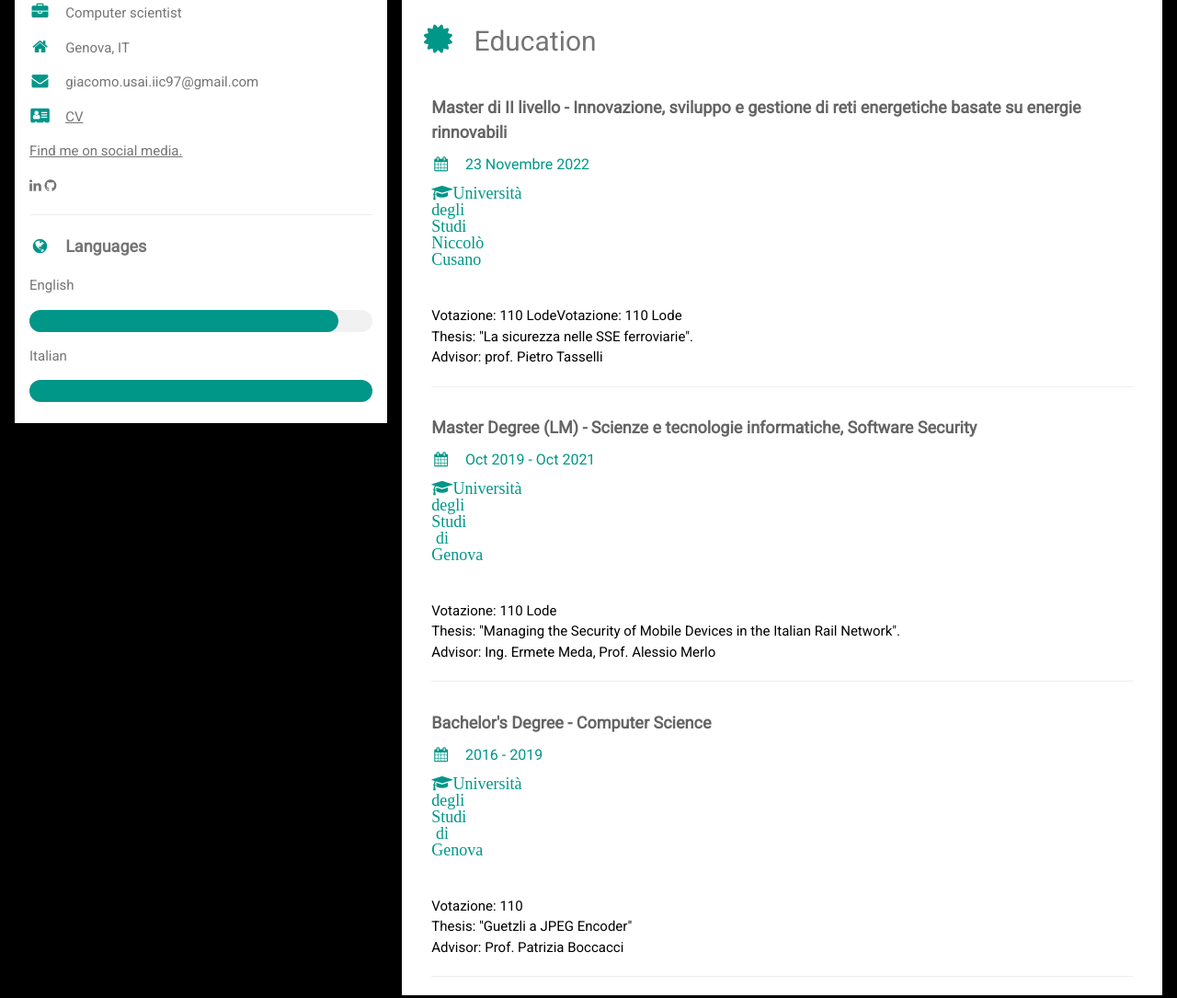
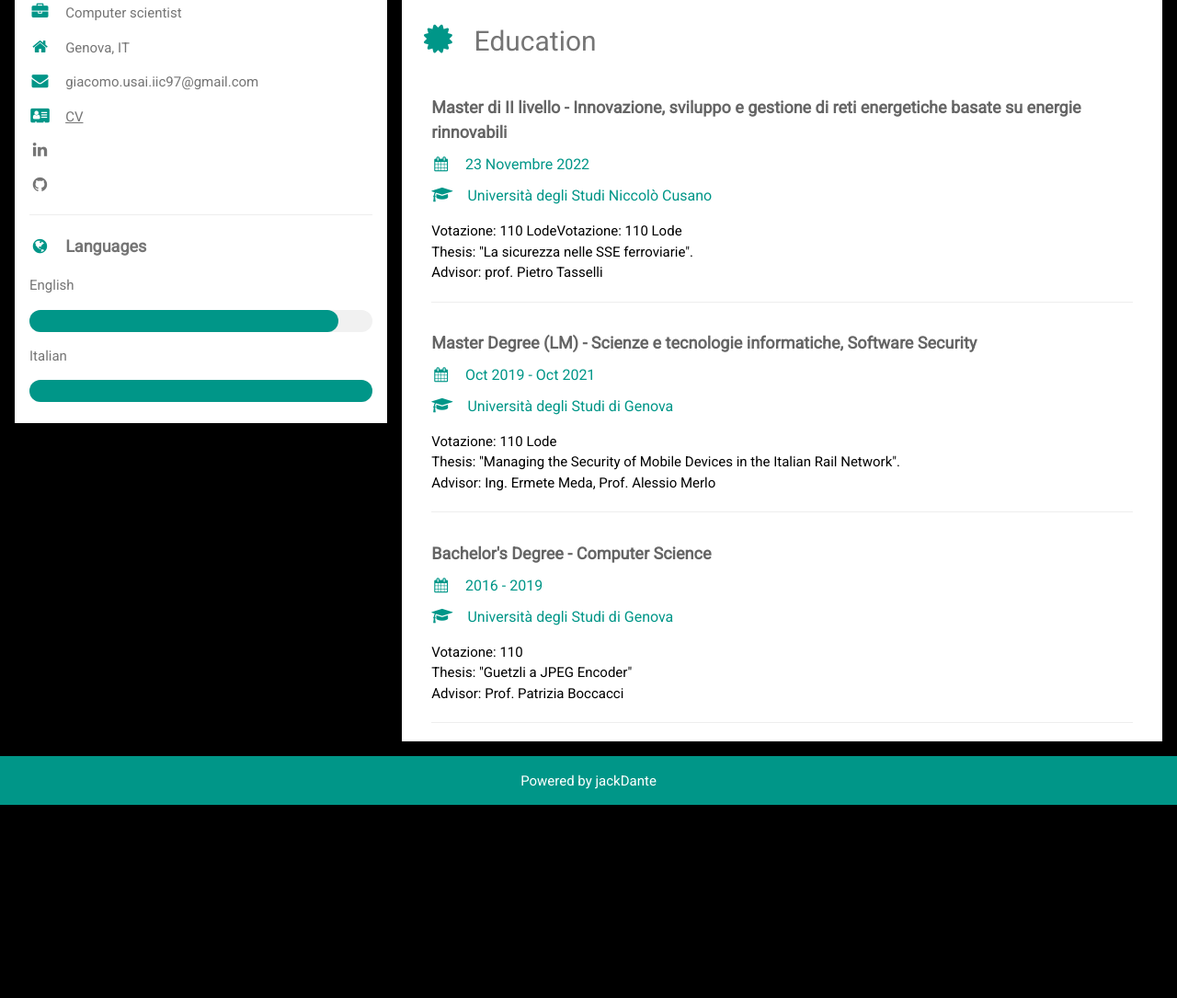
Before and after one commit to jackDante/jackDante.github.io, a plain HTML site: page index.html in a window 1280 px wide. Shown: the part 433-1518 px from the top of the page at 92% size. After the commit the page ends 1308 px from the top, so only its background shows below. Drawn offline with nearby package versions, Linux system fonts and the light colour scheme.

Commit message:
Update index.html

```diff
--- a/index.html
+++ b/index.html
@@ -34,9 +34,8 @@ html,body,h1,h2,h3,h4,h5,h6 {font-family: "Roboto", sans-serif}
           <p><i class="fa fa-home fa-fw w3-margin-right w3-large w3-text-teal"></i>Genova, IT</p>
           <p><i class="fa fa-envelope fa-fw w3-margin-right w3-large w3-text-teal"></i>giacomo.usai.iic97@gmail.com</p>
           <p><i class="fa fa-address-card fa-fw w3-margin-right w3-large w3-text-teal"></i><a href="cv.pdf">CV</p>
-          <p>Find me on social media.</p>
-          <a href="https://www.linkedin.com/in/giacomo-usai-134622161/"><i class="fa fa-linkedin w3-hover-opacity"></i></a>
-          <a href="https://github.com/jackDante"><i class="fa fa-github w3-hover-opacity"></i></a>
+          <p><i class="fa fa-linkedin fa-fw w3-margin-right w3-large"></i><a href="https://www.linkedin.com/in/giacomo-usai-134622161/"></a></p>
+          <p><i class="fa fa-github fa-fw w3-margin-right w3-large"></i><a href="https://github.com/jackDante"></a></p>
           <hr>
 
           <p class="w3-large w3-text-theme"><b><i class="fa fa-globe fa-fw w3-margin-right w3-text-teal"></i>Languages</b></p>
@@ -79,9 +78,8 @@ html,body,h1,h2,h3,h4,h5,h6 {font-family: "Roboto", sans-serif}
         <div class="w3-container">
           <h5 class="w3-opacity"><b>Master di II livello - Innovazione, sviluppo e gestione di reti energetiche basate su energie rinnovabili</b></h5>
           <h6 class="w3-text-teal"><i class="fa fa-calendar fa-fw w3-margin-right"></i>23 Novembre 2022</h6>
-          <i class="fa fa-graduation-cap fa-fw w3-margin-right w3-large w3-text-teal">Università degli Studi Niccolò Cusano</i>
-          <p>
-          <br>Votazione: 110 LodeVotazione: 110 Lode
+          <h6 class="w3-text-teal"> <i class="fa fa-graduation-cap fa-fw w3-margin-right w3-large w3-text-teal"></i>Università degli Studi Niccolò Cusano</h6>
+          <p>Votazione: 110 LodeVotazione: 110 Lode
           <br>Thesis: "La sicurezza nelle SSE ferroviarie".
           <br>Advisor: prof. Pietro Tasselli</p>
           <hr>
@@ -89,9 +87,8 @@ html,body,h1,h2,h3,h4,h5,h6 {font-family: "Roboto", sans-serif}
         <div class="w3-container">
           <h5 class="w3-opacity"><b>Master Degree (LM) - Scienze e tecnologie informatiche, Software Security</b></h5>
           <h6 class="w3-text-teal"><i class="fa fa-calendar fa-fw w3-margin-right"></i>Oct 2019 - Oct 2021</h6>
-          <i class="fa fa-graduation-cap fa-fw w3-margin-right w3-large w3-text-teal">Università degli Studi di Genova</i>
-          <p>
-          <br>Votazione: 110 Lode
+          <h6 class="w3-text-teal"><i class="fa fa-graduation-cap fa-fw w3-margin-right w3-large w3-text-teal"></i>Università degli Studi di Genova</h6>
+          <p>Votazione: 110 Lode
           <br>Thesis: "Managing the Security of Mobile Devices in the Italian Rail Network".
           <br>Advisor: Ing. Ermete Meda, Prof. Alessio Merlo</p>
           <hr>
@@ -99,9 +96,8 @@ html,body,h1,h2,h3,h4,h5,h6 {font-family: "Roboto", sans-serif}
         <div class="w3-container">
           <h5 class="w3-opacity"><b>Bachelor's Degree - Computer Science</b></h5>
           <h6 class="w3-text-teal"><i class="fa fa-calendar fa-fw w3-margin-right"></i>2016 - 2019</h6>
-          <i class="fa fa-graduation-cap fa-fw w3-margin-right w3-large w3-text-teal">Università degli Studi di Genova</i>
-          <p>
-          <br>Votazione: 110
+          <h6 class="w3-text-teal"><i class="fa fa-graduation-cap fa-fw w3-margin-right w3-large w3-text-teal"></i>Università degli Studi di Genova</h6>
+          <p>Votazione: 110
           <br>Thesis: "Guetzli a JPEG Encoder"
           <br>Advisor: Prof. Patrizia Boccacci</p>
           <hr>
```
